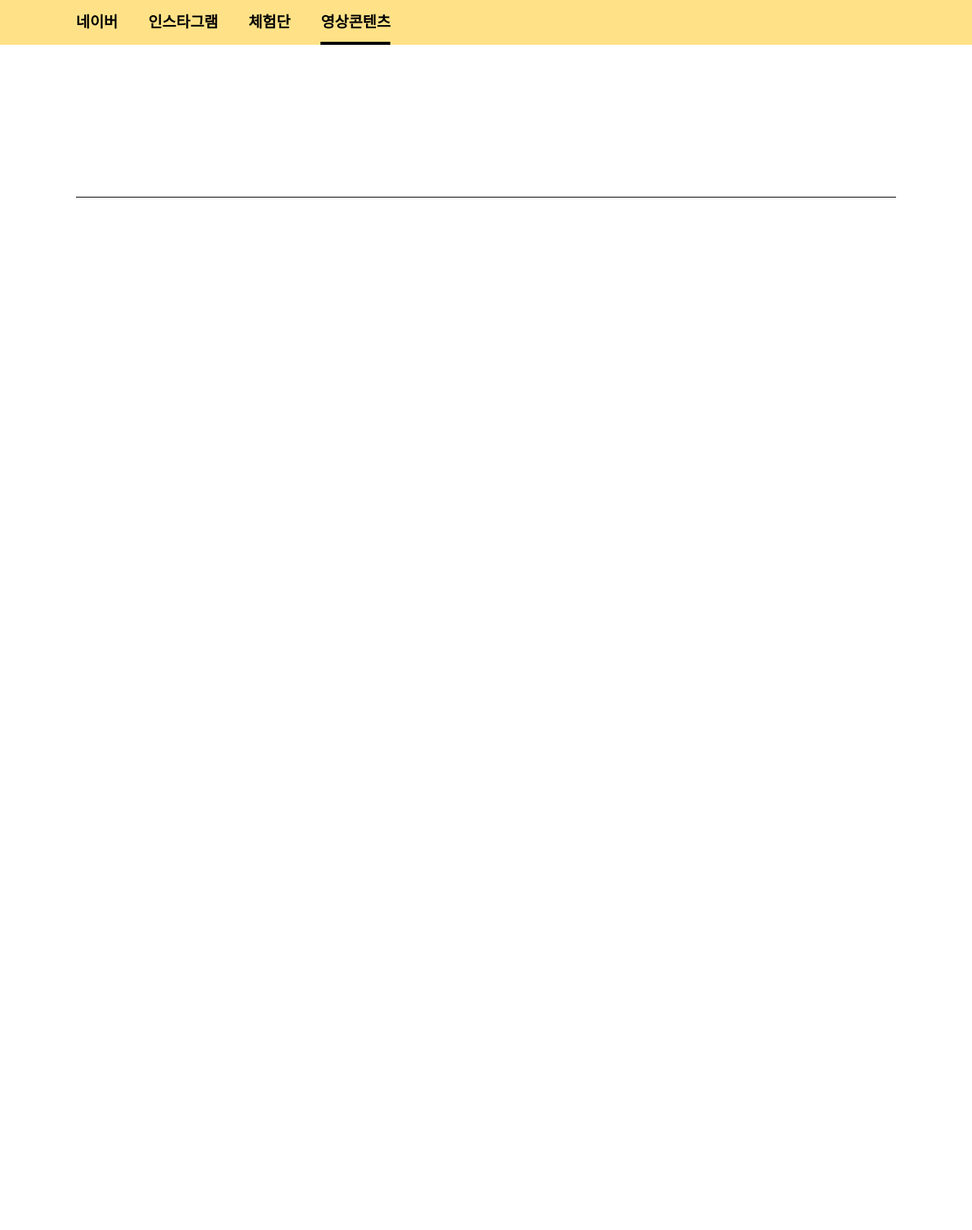
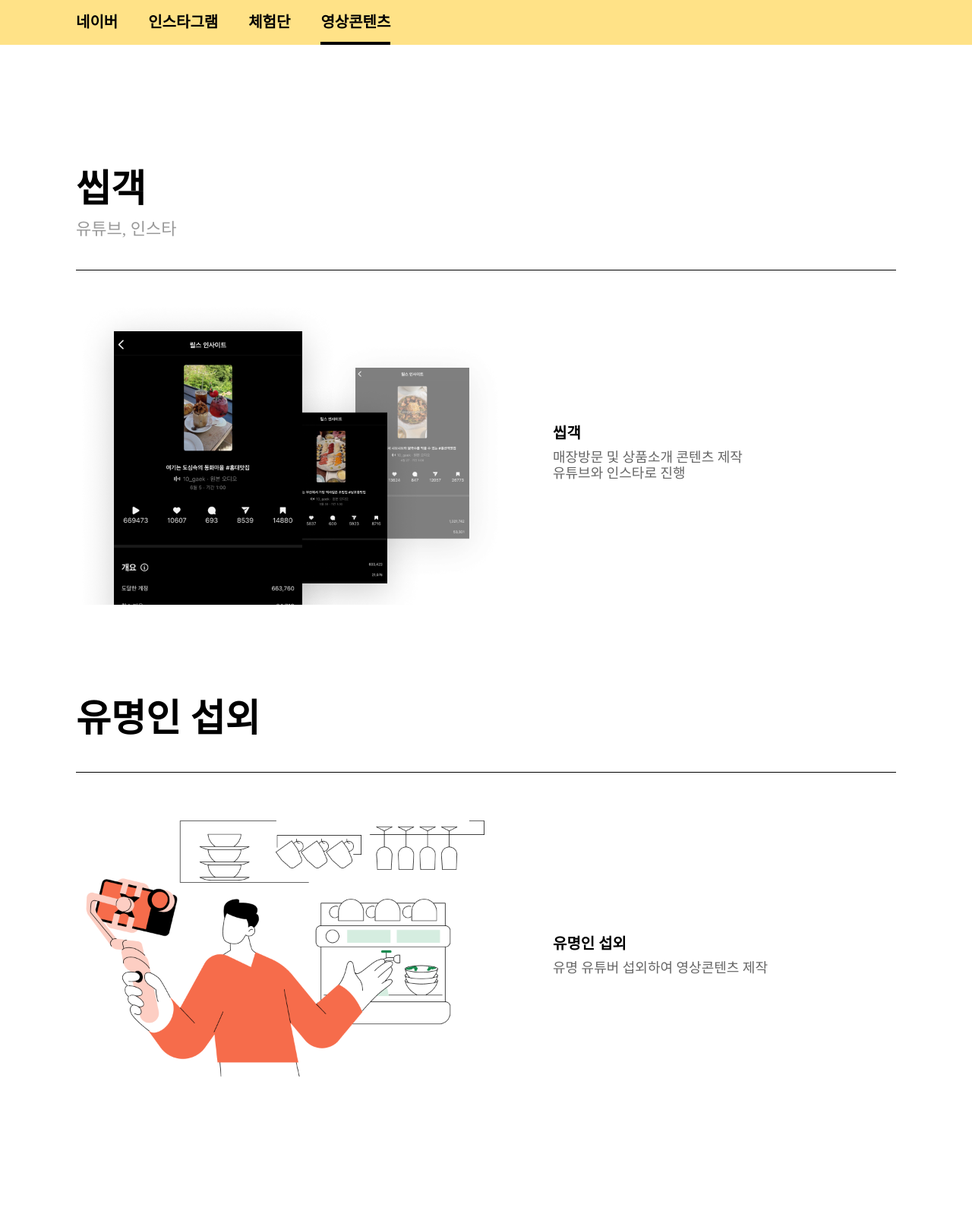
Before and after one commit to kse012050/adcook, a PHP site: page /marketing-video.html in a window 1280 px wide. Shown: the part 301-1920 px from the top of the page at 76% size. After the commit the page ends 1718 px from the top, so only its background shows below. Run offline with PHP 8.4, Linux system fonts and the light colour scheme; some web fonts are replaced.

Commit message:
PC - 마케팅 - 체험단, 영상콘텐츠 완료

```diff
--- a/css/page.css
+++ b/css/page.css
@@ -26,7 +26,6 @@
 
 /* 마케팅 페이지 */
 /* 마케팅 페이지 공통 */
-.marketingPage{height: 3000px;}
 .marketingPage h2{padding-block: 200px 40px; background-color: var(--color-yellow02);}
 .marketingPage .subMenu{gap: 40px; display: flex; position: sticky; top: var(--headerHeight); background-color: var(--color-yellow02);}
 .marketingPage .subMenu a{font-size: 20px; line-height: 60px; font-weight: 700;}
@@ -41,6 +40,7 @@
 .marketingPage ul li > div div strong{font-size: 20px; line-height: 24px; margin-bottom: 10px; font-weight: 700; color: var(--color-font01); display: block;}
 .marketingPage ul li > div div strong:not(:first-of-type){margin-top: 60px;}
 .marketingPage ul li > div div p{font-size: 18px; line-height: 21px; font-weight: 400; color: var(--color-font02);}
+.marketingPage ul li > div div mark{font-size: 16px; line-height: 19px; margin-top: 10px; font-weight: 700; display: block;}
 
 /* 마케팅 페이지 - 네이버 */
 .marketingPage .naverArea li > div::before{aspect-ratio: 568 / 600; background-image: url(../images/marketing-naver.png);}
@@ -49,3 +49,11 @@
 /* 마케팅 페이지 - 인스타그램 */
 .marketingPage .instagramArea li > div::before{aspect-ratio: 568 / 600; background-image: url(../images/marketing-instagram.png);}
 .marketingPage .instagramArea li:nth-child(4) > div::before{aspect-ratio: 568 / 516;}
+
+/* 마케팅 페이지 - 체험단 */
+.marketingPage .experienceArea li > div::before{aspect-ratio: 568 / 480; background-image: url(../images/marketing-experience.png);}
+
+/* 마케팅 페이지 - 체험단 */
+.marketingPage .videoArea li > div::before{background-image: url(../images/marketing-video.png);}
+.marketingPage .videoArea li > div::before{aspect-ratio: 568 / 480;}
+.marketingPage .videoArea li > div::before{aspect-ratio: 568 / 400;}
--- a/marketing-video.html
+++ b/marketing-video.html
@@ -48,20 +48,26 @@
             <a href="marketing-video.html" class="active">영상콘텐츠</a>
         </div>
 
-        <ul class="Area contentSize" data-styleIdx>
+        <ul class="videoArea contentSize" data-styleIdx>
             <li>
-                <h3 class="subTitle02"></h3>
-                <small></small>
+                <h3 class="subTitle02">씹객</h3>
+                <small>유튜브, 인스타</small>
                 <div>
                     <div>
-                        <strong></strong>
+                        <strong>씹객</strong>
                         <p>
-
+                            매장방문 및 상품소개 콘텐츠 제작<br>
+                            유튜브와 인스타로 진행
                         </p>
-                        <strong></strong>
-                        <p>
-
-                        </p>
+                    </div>
+                </div>
+            </li>
+            <li>
+                <h3 class="subTitle02">유명인 섭외</h3>
+                <div>
+                    <div>
+                        <strong>유명인 섭외</strong>
+                        <p>유명 유튜버 섭외하여 영상콘텐츠 제작</p>
                     </div>
                 </div>
             </li>
```
Also changed, not shown: marketing-experience.html (+12 -7 lines), images/marketing-experience.png (added), images/marketing-video.png (added).
